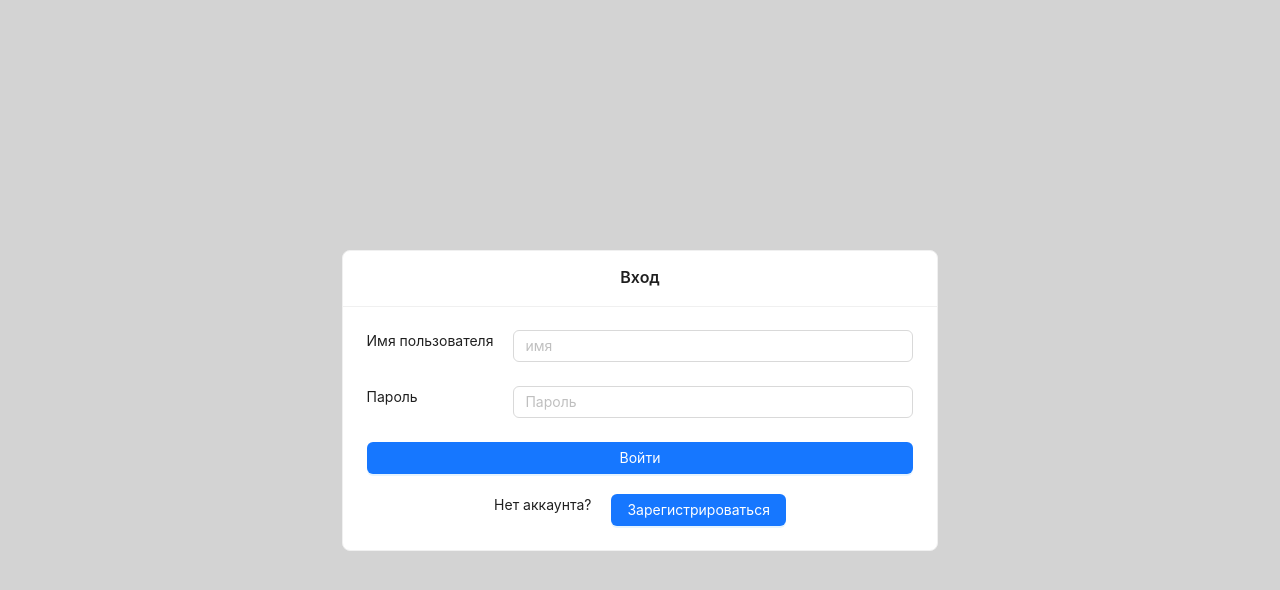
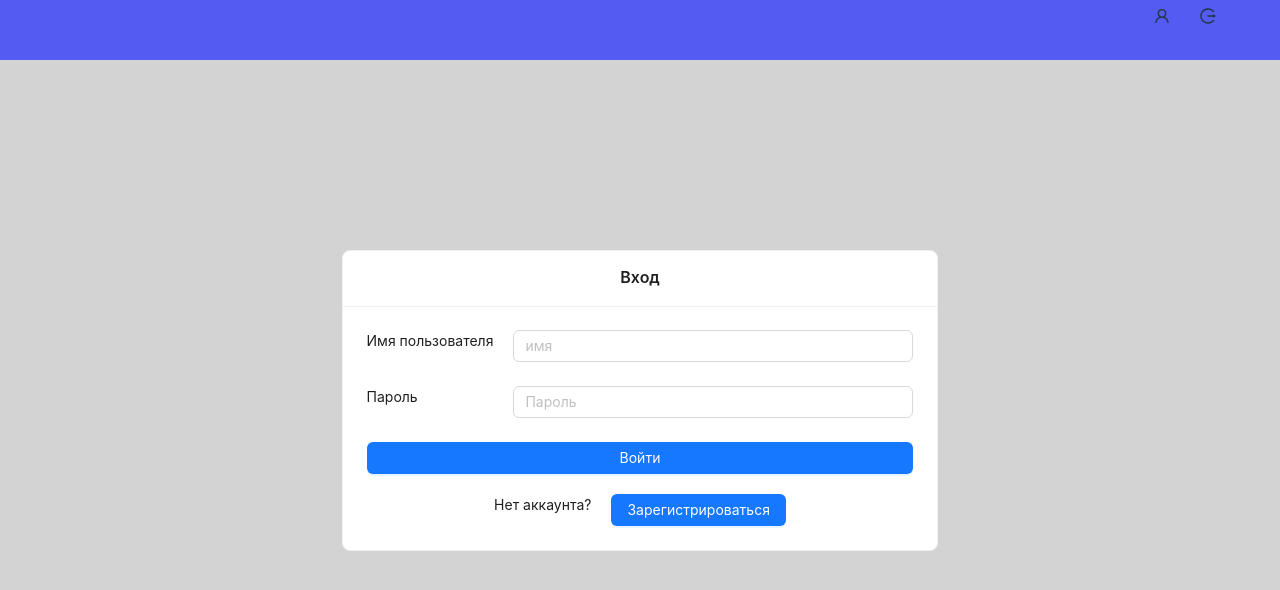
Before and after one commit to Arhidiman/to-do-list-front, a React (Vite) app: page / in a window 1280 px wide. Shown: the top 590 px of the page. Built offline with nearby package versions, Linux system fonts and the light colour scheme.

Commit message:
feat: header

```diff
--- a/src/App.tsx
+++ b/src/App.tsx
@@ -1,11 +1,15 @@
 
-import {AppRouter} from "@/AppRouter/AppRouter.tsx";
+import {AppRouter} from "@/AppRouter/AppRouter.tsx"
+import {Header} from "@/modules/Header";
 
 import './App.css'
 
 function App() {
     return (
-        <AppRouter/>
+        <>
+            <Header/>
+            <AppRouter/>
+        </>
     )
 }
 
--- /dev/null
+++ b/src/modules/Header/index.ts
@@ -0,0 +1,2 @@
+
+export {Header} from './ui/Header.tsx'
--- /dev/null
+++ b/src/modules/Header/ui/Header.scss
@@ -0,0 +1,20 @@
+.header {
+  position: absolute;
+  top: 0;
+  left: 0;
+  width: 100%;
+  height: 60px;
+  margin-bottom: 50px;
+  background: #535bf2;
+  &-user {
+    display: flex;
+    gap: 15px
+  }
+  &-container {
+    width: 90%;
+    margin: 0 auto;
+    display: flex;
+    justify-content: end;
+    align-items: center;
+  }
+}
--- /dev/null
+++ b/src/modules/Header/ui/Header.tsx
@@ -0,0 +1,26 @@
+import {useAuthPageStore} from "@/pages/AuthPage/store/useAuthPageStore.ts";
+import {UserOutlined, LogoutOutlined} from "@ant-design/icons";
+import './Header.scss'
+import {getLocalstorageItem} from "@/common/lib/getLocalstorageItem.ts";
+import {useEffect, useState} from "react";
+
+export const Header = () =>  {
+
+    const [userName, setUserName] = useState<string | null>('')
+
+    useEffect(() => {
+        setUserName(getLocalstorageItem('name'))
+    }, [userName]); //TODO: fix (userName not updated)
+
+    return (
+        <header className='header'>
+            <div className='header-container'>
+                <div className='header-user'>
+                    <UserOutlined/>
+                    <p>{userName}</p>
+                    <LogoutOutlined/>
+                </div>
+            </div>
+        </header>
+    )
+}
```
